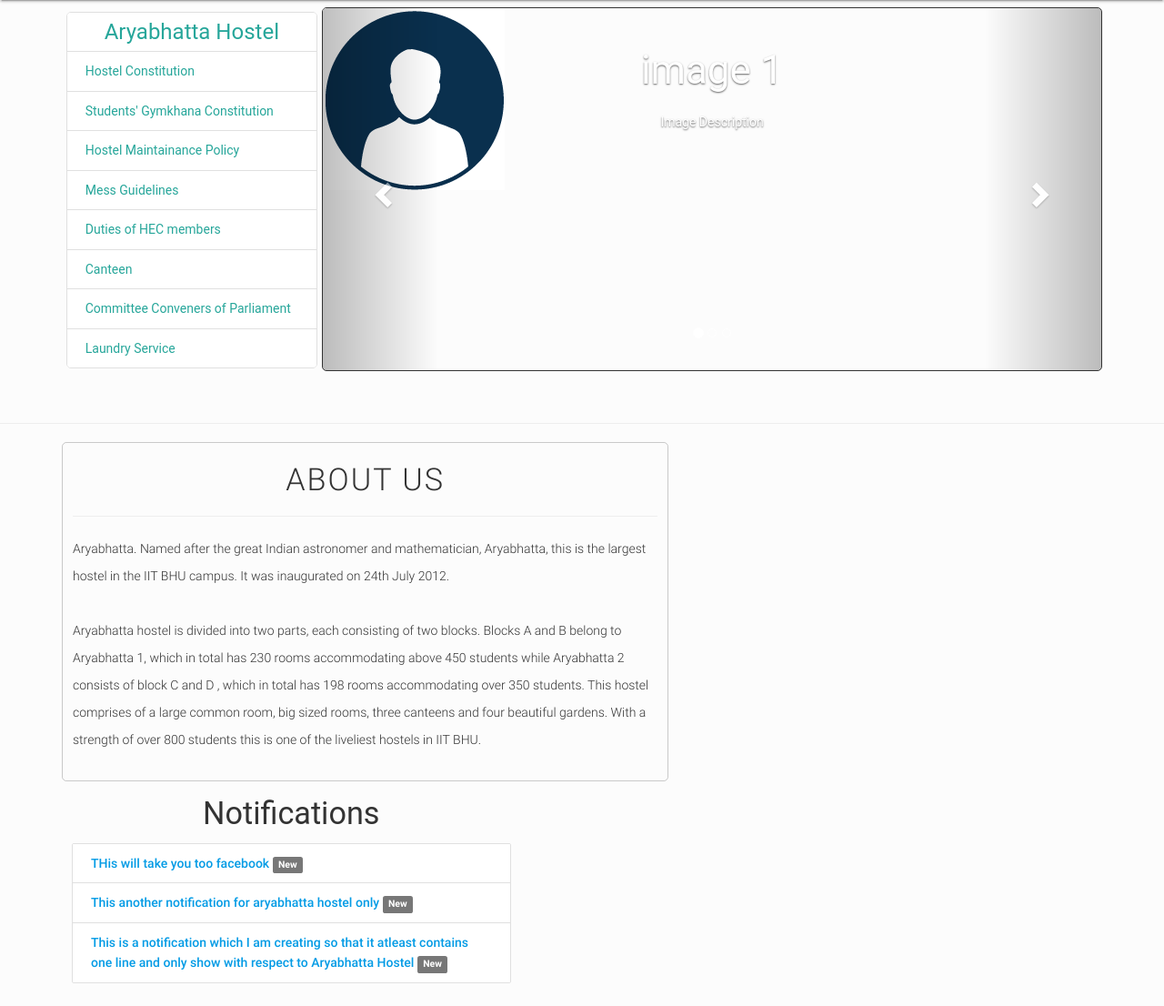
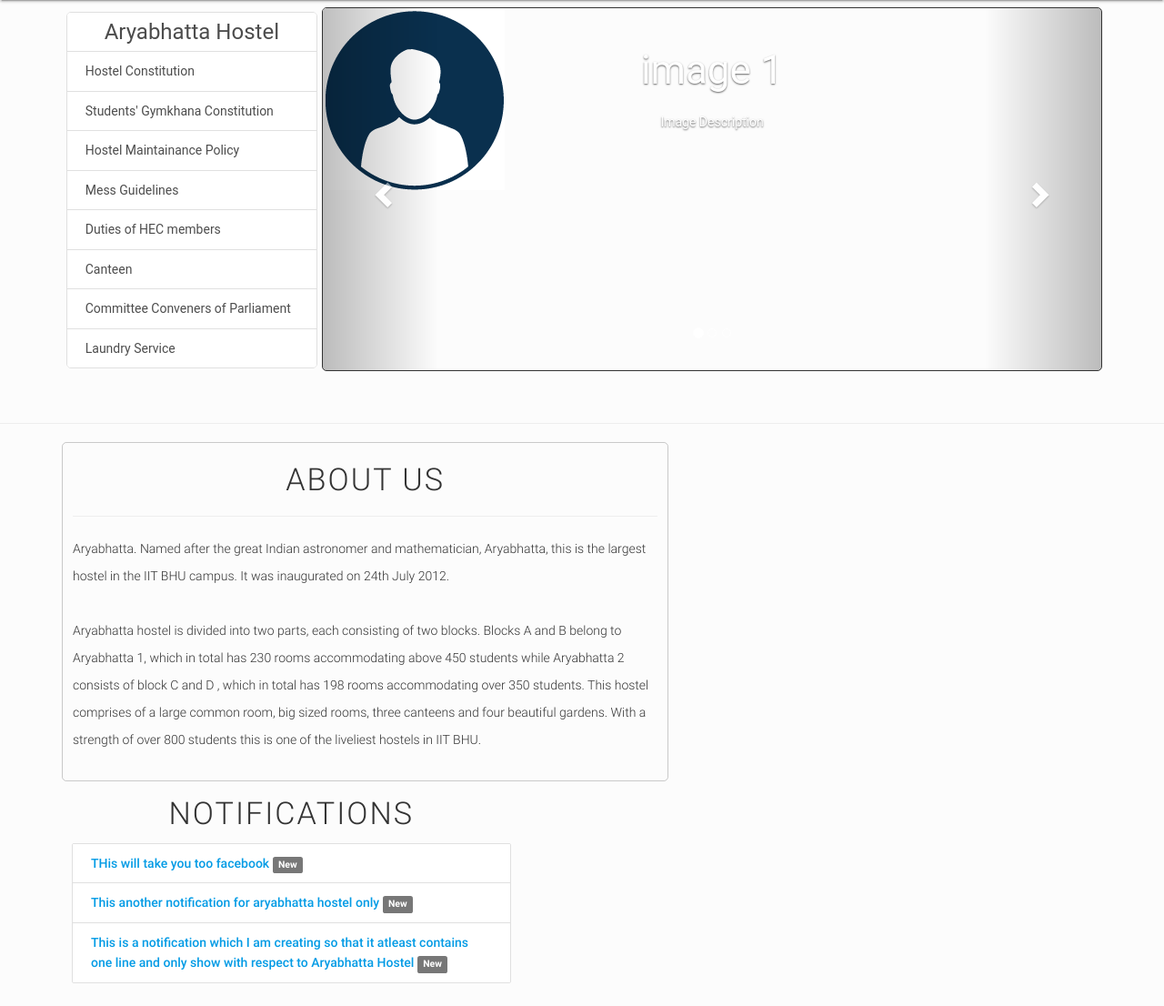
Before and after one commit to PratikshitSingh/Forums, a Django app: page /student/notifications/1/ in a window 1280 px wide. Shown: the part 64-1170 px from the top of the page at 91% size. Run offline with Django 3.2, Linux system fonts and the light colour scheme; data comes from the database, SQL or seed files in the repository; some libraries are stand-ins or nearby versions; some web fonts are replaced.

Commit message:
UI improvements

```diff
--- a/student/static/css/style.css
+++ b/student/static/css/style.css
@@ -33,8 +33,18 @@ body {
   text-transform: uppercase;
 }
 
+.about-us p {
+
+}
+
+.collection a.collection-item {
+  color: rgba(0,0,0,0.7);
+}
+
 .notifications-hostel h4 {
-
+      font-weight: 300;
+      letter-spacing: 2px;
+      text-transform: uppercase;
 }
 
 nav ul a,
```
